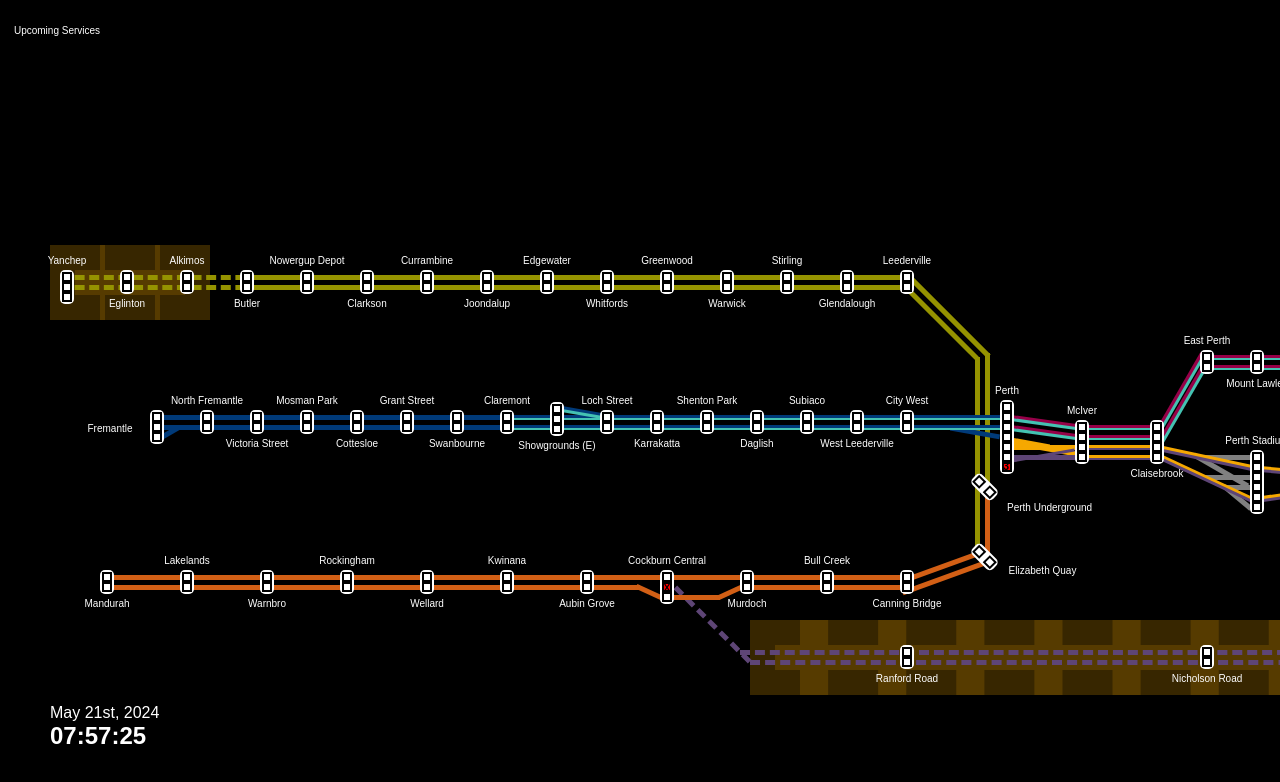
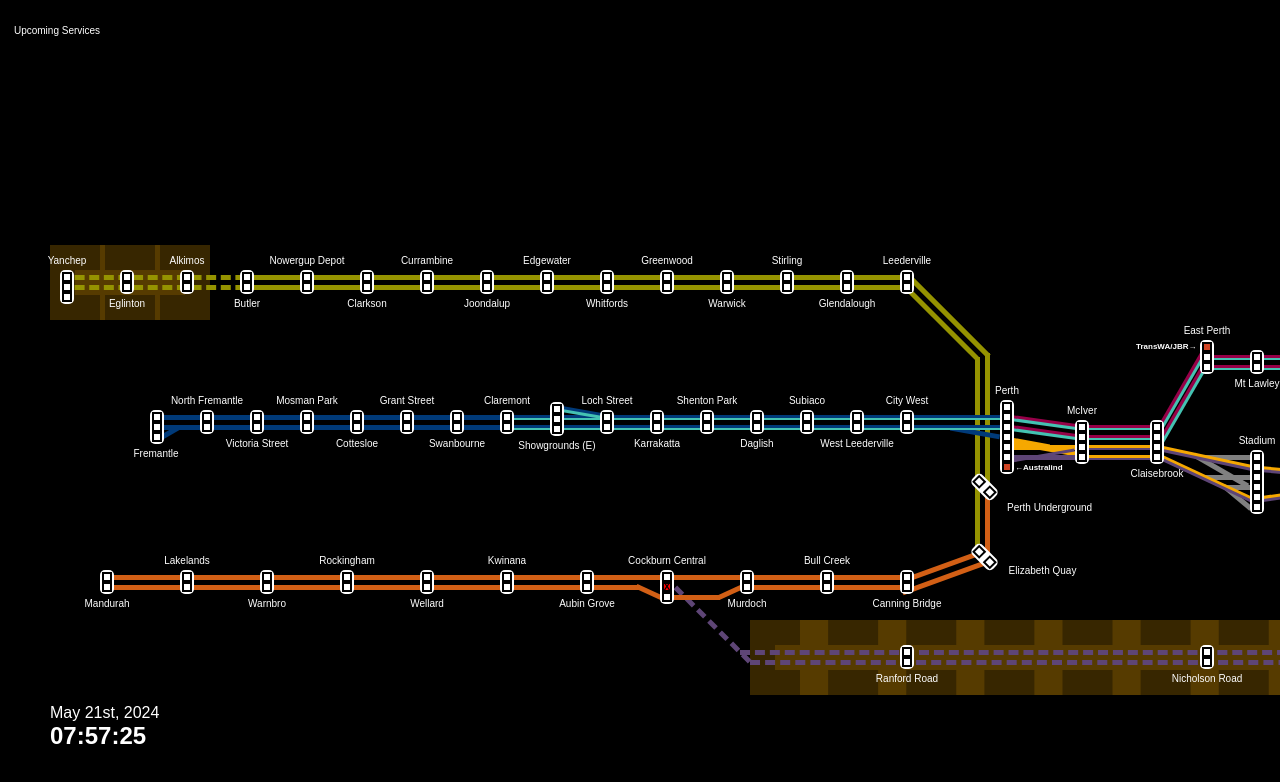
Before and after one commit to trainguy06/tptracker-dev, a plain HTML site: page index.html in a window 1280 px wide. Shown: the top 782 px of the page. Drawn offline with Linux system fonts and the light colour scheme; no server answers.

Commit message:
added regional platforms, tweaked a couple style things

```diff
--- a/index.html
+++ b/index.html
@@ -43,6 +43,14 @@
                 width: 10px;
                 height: 10px;
                 background-color: rgb(255, 0, 0);
+                border: black 2px solid;
+                position: relative;
+                display: flex;
+            }
+            .transwa-platform {
+                width: 10px;
+                height: 10px;
+                background-color: rgb(208,68,36);
                 border: black 2px solid;
                 position: relative;
                 display: flex;
@@ -235,7 +243,7 @@
                 <div class="interchange" id="92" style="position: absolute; top: 670px; left: 660px;">
                     <div class="label" style="top: -15px; left: -43px;"><p>Cockburn Central</p></div>
                     <div class="platform" id="COC1"></div>
-                    <div class="platform-offline" id="COC3"><p style="position: absolute; top: -6px; left: -1px;">x</p></div>
+                    <div class="platform-offline" id="COC3"><p style="position: absolute; top: -7px; left: -1px;">x</p></div>
                     <div class="platform" id="COC2"></div>
                 </div>
                 <div class="interchange" id="180" style="position: absolute; top: 670px; left: 580px;">
@@ -360,7 +368,7 @@
                     <div class="platform" id="NFR2"></div>
                 </div>
                 <div class="interchange" id="100" style="position: absolute; top: 510px; left: 150px;">
-                    <div class="label" style="bottom: 10px; left: -90px;"><p>Fremantle</p></div>
+                    <div class="label" style="bottom: -15px; left: -44px;"><p>Fremantle</p></div>
                     <div class="platform" id="FRE1"></div>
                     <div class="platform" id="FRE2"></div>
                     <div class="platform" id="FRE3"></div>
@@ -391,13 +399,14 @@
                 <div style="position: absolute; top: 467.5px; left: 1200px; background-color: #44c2b2; width: 150px; height: 2.5px;"></div>
                 <div style="position: absolute; top: 452.5px; left: 1350px; background-color: #44c2b2; width: 50px; height: 2.5px; transform: rotateZ(-10deg);"></div>
                 <div style="position: absolute; top: 472.5px; left: 1350px; background-color: #44c2b2; width: 50px; height: 2.5px; transform: rotateZ(10deg);"></div>
-                <div class="interchange" id="97" style="position: absolute; top: 450px; left: 1200px;">
+                <div class="interchange" id="97" style="position: absolute; top: 440px; left: 1200px;">
                     <div class="label" style="top: -15px; left: -43px;"><p>East Perth</p></div>
+                    <div class="transwa-platform"><p style="position: absolute; top: -2px; left: -68px; font-size: 8px; color: #ffffff; font-weight: bold;">TransWA/JBR<span>&#8594;</span></p></div>
                     <div class="platform" id="EPR2"></div>
                     <div class="platform" id="EPR1"></div>
                 </div>
                 <div class="interchange" id="122" style="position: absolute; top: 450px; left: 1250px;">
-                    <div class="label" style="bottom: -15px; left: -43px;"><p>Mount Lawley</p></div>
+                    <div class="label" style="bottom: -15px; left: -43px;"><p>Mt Lawley</p></div>
                     <div class="platform" id="MLY2"></div>
                     <div class="platform" id="MLY1"></div>
                 </div>
@@ -445,6 +454,7 @@
                     <div class="label" style="bottom: -15px; left: -43px;"><p>Midland</p></div>
                     <div class="platform" id="MID3"></div>
                     <div class="platform" id="MID2"></div>
+                    <div class="transwa-platform" id="MID1"><p style="position: absolute; top: -1px; left: 13px; font-size: 8px; color: #ffffff; font-weight: bold;"><span>&#8592;</span>TransWA</p></div>
                 </div>
             </div>
             <div id="airport-line">
@@ -503,7 +513,7 @@
                 <div style="position: absolute; top: 605px; left: 1650px; background-color: none; width: 90px; height: 5px; border-bottom: 5px dashed #5e4576; transform: rotateZ(45deg);"></div>
                 <div style="position: absolute; top: 615px; left: 1650px; background-color: none; width: 80px; height: 5px; border-bottom: 5px dashed #5e4576; transform: rotateZ(45deg);"></div>
                 <div class="interchange" id="182" style="position: absolute; top: 550px; left: 1250px;">
-                    <div class="label" style="top: -15px; left: -43px;"><p>Perth Stadium</p></div>
+                    <div class="label" style="top: -15px; left: -43px;"><p>Stadium</p></div>
                     <div class="platform" id="BPK6"></div>
                     <div class="platform" id="BPK5"></div>
                     <div class="platform" id="BPK4"></div>
@@ -597,7 +607,7 @@
                 <div class="platform" id="PER6"></div>
                 <div class="platform" id="PER5"></div>
                 <div class="platform" id="PER4"></div>
-                <div class="platform-offline" id="PER3"><p style="position: absolute; top: -4px; left: -1px; color: #000000; font-size: 11px; font-weight: bold;">3</p></div>
+                <div class="transwa-platform" id="PER3"><p style="position: absolute; top: -1px; left: 11px; font-size: 8px; color: #ffffff; font-weight: bold;"><span>&#8592;</span>Australind</p></div>
             </div>
             <div class="interchange" id="116" style="position: absolute; top: 520px; left: 1075px;">
                 <div class="label" style="top: -15px; left: -43px;"><p>McIver</p></div>
@@ -669,15 +679,9 @@
         // scaling, but that's not really a problem just gets silly if you zoom in LOL
         // i do think the addition of the future projects clutters it a bit, especially with the box you're putting around it (on that note as well, where's MEL? and why does armadale line only go up to gosnells?)
         // the selected trip lagging behind the updating (just saw you mention this)
-        // considering you mark airport central with an airplane, you could do the same for redcliffe + adding the terminal numbers (also adding a certain special events "E" for showgrounds!)
-        // this is a bit more picky, but just for continuity between the tracker and app some of the station names are different - official network uses "Mt Lawley" not "Mount Lawley", "Stadium" not "Perth Stadium"
+        // considering you mark airport central with an airplane, you could do the same for redcliffe + adding the terminal numbers
         // every other terminus' name is below or above the station, but fremantle's is next to it?
-        // the perth station platform 3 marker is too big for the box :kek:
-        // again, VERY picky but the PUG marker could be horizontal rather than slanted :isaac_shrug:
-        // despite the fact you've included platform 9, there are no tracks leading out of it even though trains do run on it. i know it serves multiple lines when needed but it would be nice to show it's actually used as well (i can understant the lack of tracks for P3 because it's a TransWA platform).
         // maybe some marker to point out that Nowergup Depot isn't a station stop :kek: :kek: :kek: i know it says "Depot" but there are some examples all over the world of stuff like that which are publicly accessible so maybe just a hint? also, why include nowergup depot but not claisebrook or mandurah? as well as this... ✨ sidings ✨
-        // showgrounds has three platforms, not two
-        // if you've included the australind platform at perth, you could also include the other regional platforms at east perth and midland 🤷‍♀️
 
         const NS_URI = "http://services.pta.wa.gov.au/";
         const secondDigitIsNine = /^\d9/;
```
